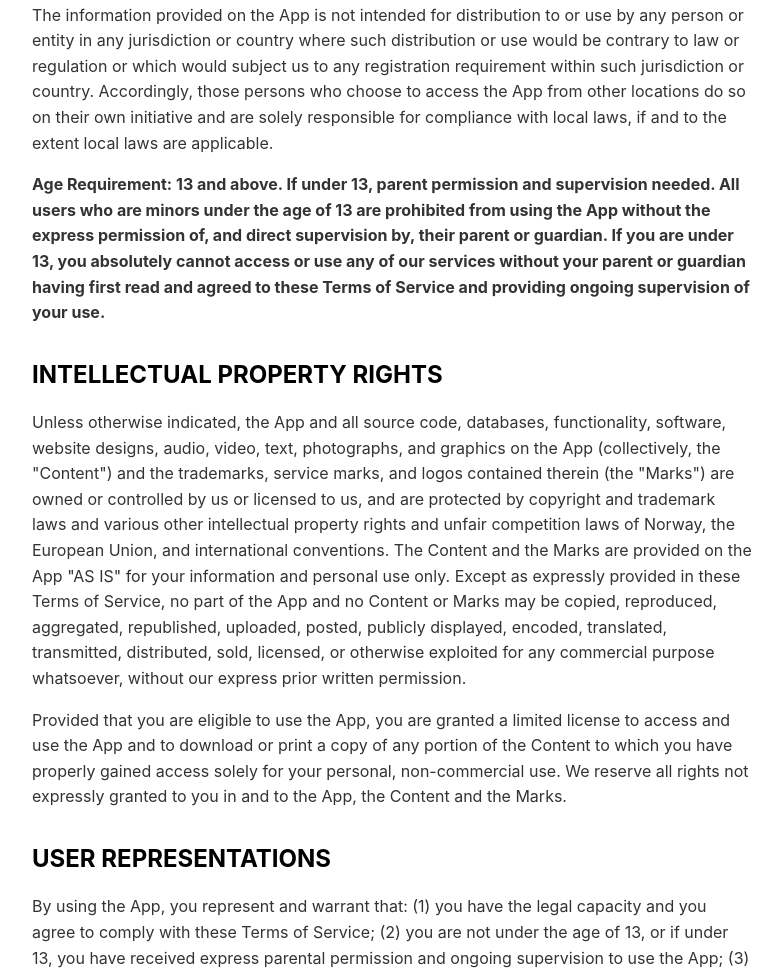
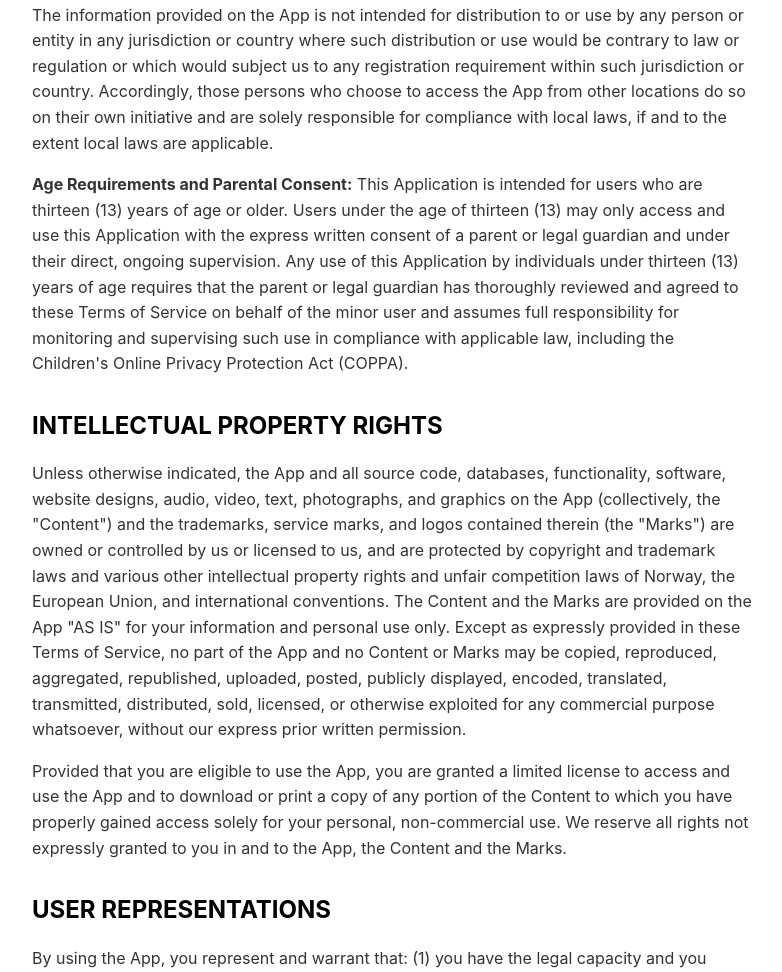
Before and after one commit to Noorly-App/terms, a plain HTML site: page index.html in a window 1280 px wide. Shown: the part 857-1829 px from the top of the page, without its empty margins (248-1030 px from the left). Drawn offline with Linux system fonts and the light colour scheme.

Commit message:
Update index.html

```diff
--- a/index.html
+++ b/index.html
@@ -94,7 +94,7 @@
 
         <p>The information provided on the App is not intended for distribution to or use by any person or entity in any jurisdiction or country where such distribution or use would be contrary to law or regulation or which would subject us to any registration requirement within such jurisdiction or country. Accordingly, those persons who choose to access the App from other locations do so on their own initiative and are solely responsible for compliance with local laws, if and to the extent local laws are applicable.</p>
 
-        <p><strong>Age Requirement: 13 and above. If under 13, parent permission and supervision needed. All users who are minors under the age of 13 are prohibited from using the App without the express permission of, and direct supervision by, their parent or guardian. If you are under 13, you absolutely cannot access or use any of our services without your parent or guardian having first read and agreed to these Terms of Service and providing ongoing supervision of your use.</strong></p>
+        <p><strong>Age Requirements and Parental Consent:</strong> This Application is intended for users who are thirteen (13) years of age or older. Users under the age of thirteen (13) may only access and use this Application with the express written consent of a parent or legal guardian and under their direct, ongoing supervision. Any use of this Application by individuals under thirteen (13) years of age requires that the parent or legal guardian has thoroughly reviewed and agreed to these Terms of Service on behalf of the minor user and assumes full responsibility for monitoring and supervising such use in compliance with applicable law, including the Children's Online Privacy Protection Act (COPPA).</p>
 
         <h2>INTELLECTUAL PROPERTY RIGHTS</h2>
         <p>Unless otherwise indicated, the App and all source code, databases, functionality, software, website designs, audio, video, text, photographs, and graphics on the App (collectively, the "Content") and the trademarks, service marks, and logos contained therein (the "Marks") are owned or controlled by us or licensed to us, and are protected by copyright and trademark laws and various other intellectual property rights and unfair competition laws of Norway, the European Union, and international conventions. The Content and the Marks are provided on the App "AS IS" for your information and personal use only. Except as expressly provided in these Terms of Service, no part of the App and no Content or Marks may be copied, reproduced, aggregated, republished, uploaded, posted, publicly displayed, encoded, translated, transmitted, distributed, sold, licensed, or otherwise exploited for any commercial purpose whatsoever, without our express prior written permission.</p>
```
